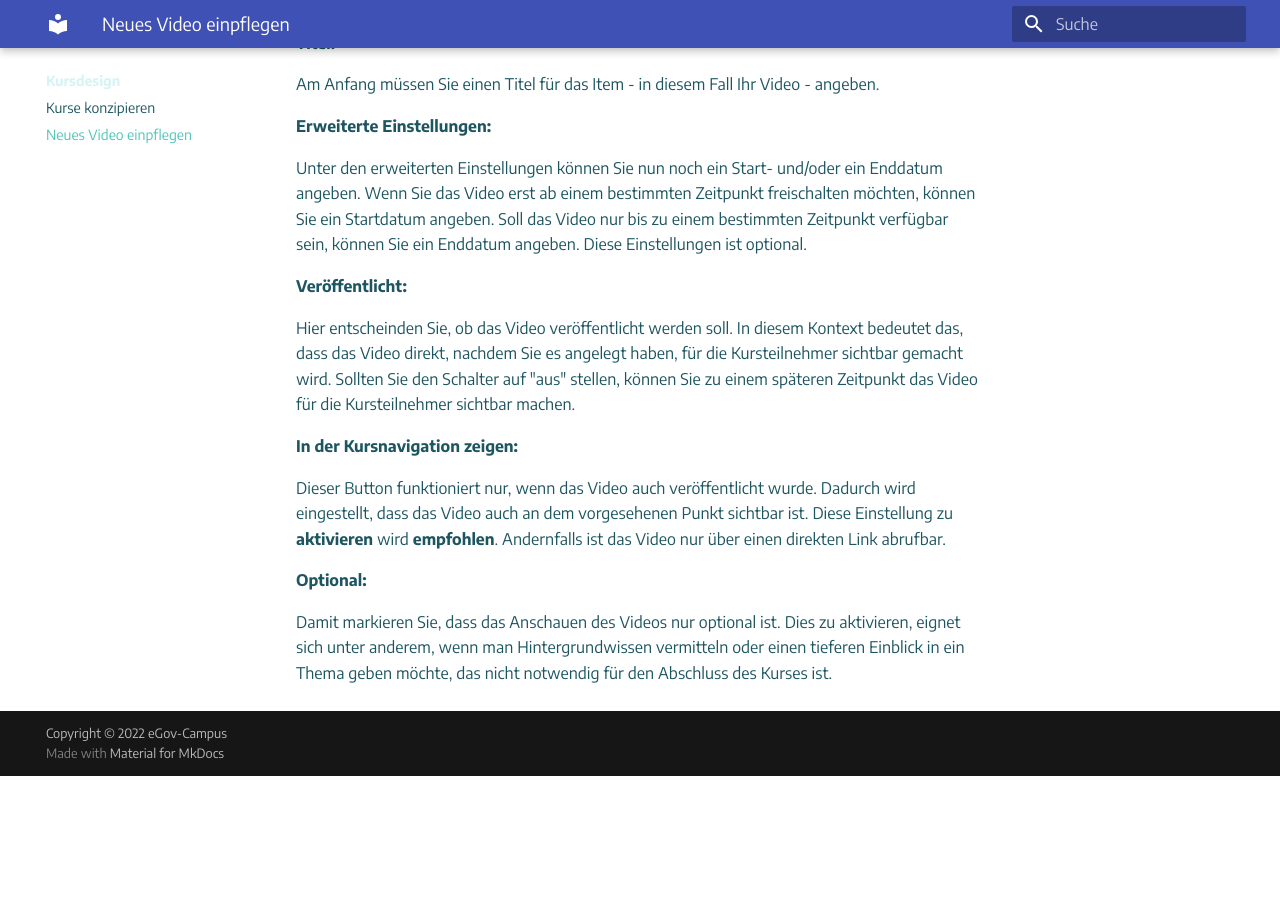
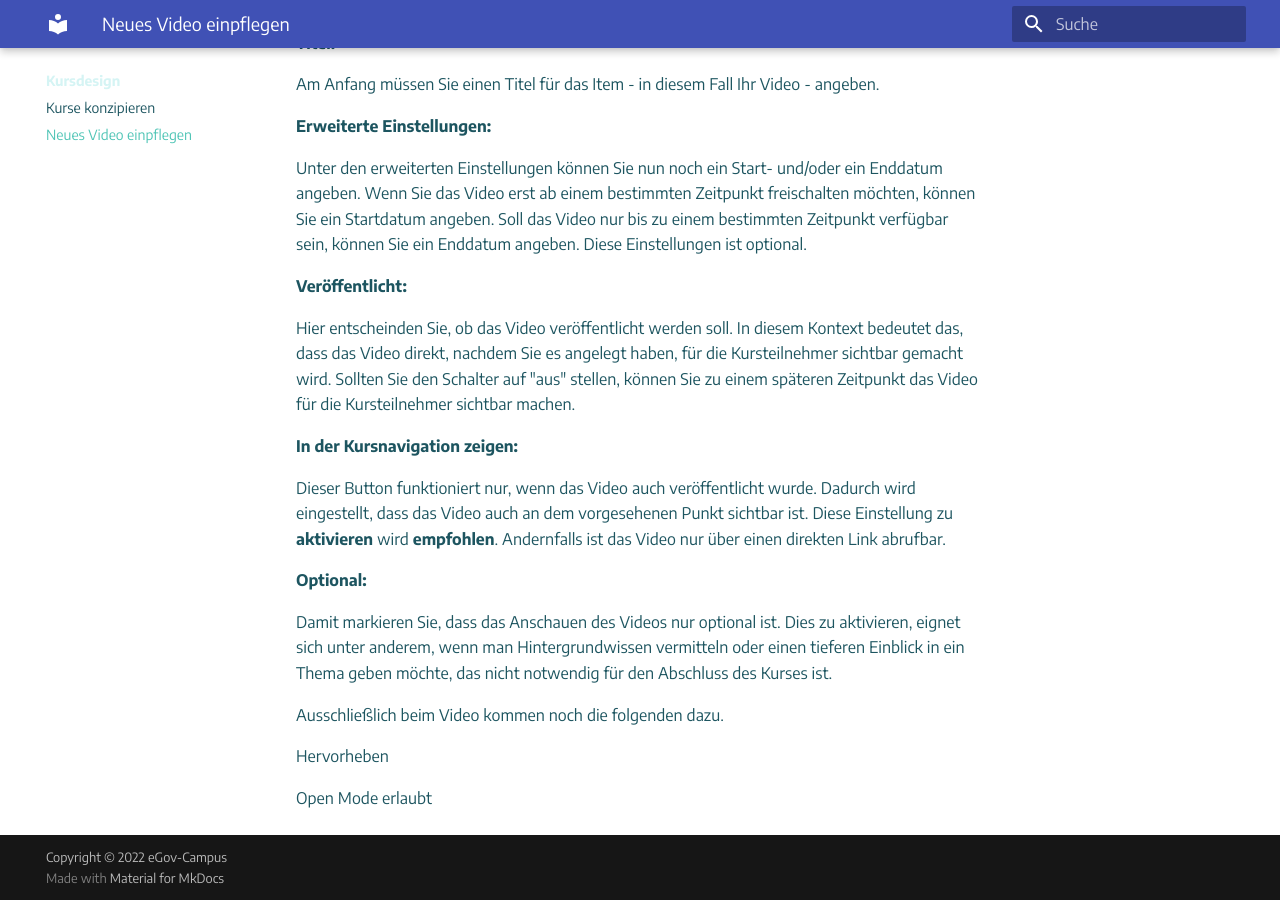
Before and after one commit to eGov-Campus/Leitfaden-eGov-Campus, an MkDocs documentation site: the page built from docs/kursdesign/video.md, in a window 1280 px wide and 900 px high, scrolled down 512 px. Built offline with MkDocs 1.6.1 and Material for MkDocs 9.7.7, drawn with Linux system fonts in a browser that asks for light colours; before the commit the page ends 1288 px from its top, so only the background shows below that.

Commit message:
Kleine Ändrungen

```diff
--- a/docs/kursdesign/video.md
+++ b/docs/kursdesign/video.md
@@ -34,3 +34,9 @@ Dieser Button funktioniert nur, wenn das Video auch veröffentlicht wurde. Dadur
 **Optional:**
 
 Damit markieren Sie, dass das Anschauen des Videos nur optional ist. Dies zu aktivieren, eignet sich unter anderem, wenn man Hintergrundwissen vermitteln  oder einen tieferen Einblick in ein Thema geben möchte, das nicht notwendig für den Abschluss des Kurses ist.
+
+Ausschließlich beim Video kommen noch die folgenden dazu.
+
+Hervorheben
+
+Open Mode erlaubt
```
